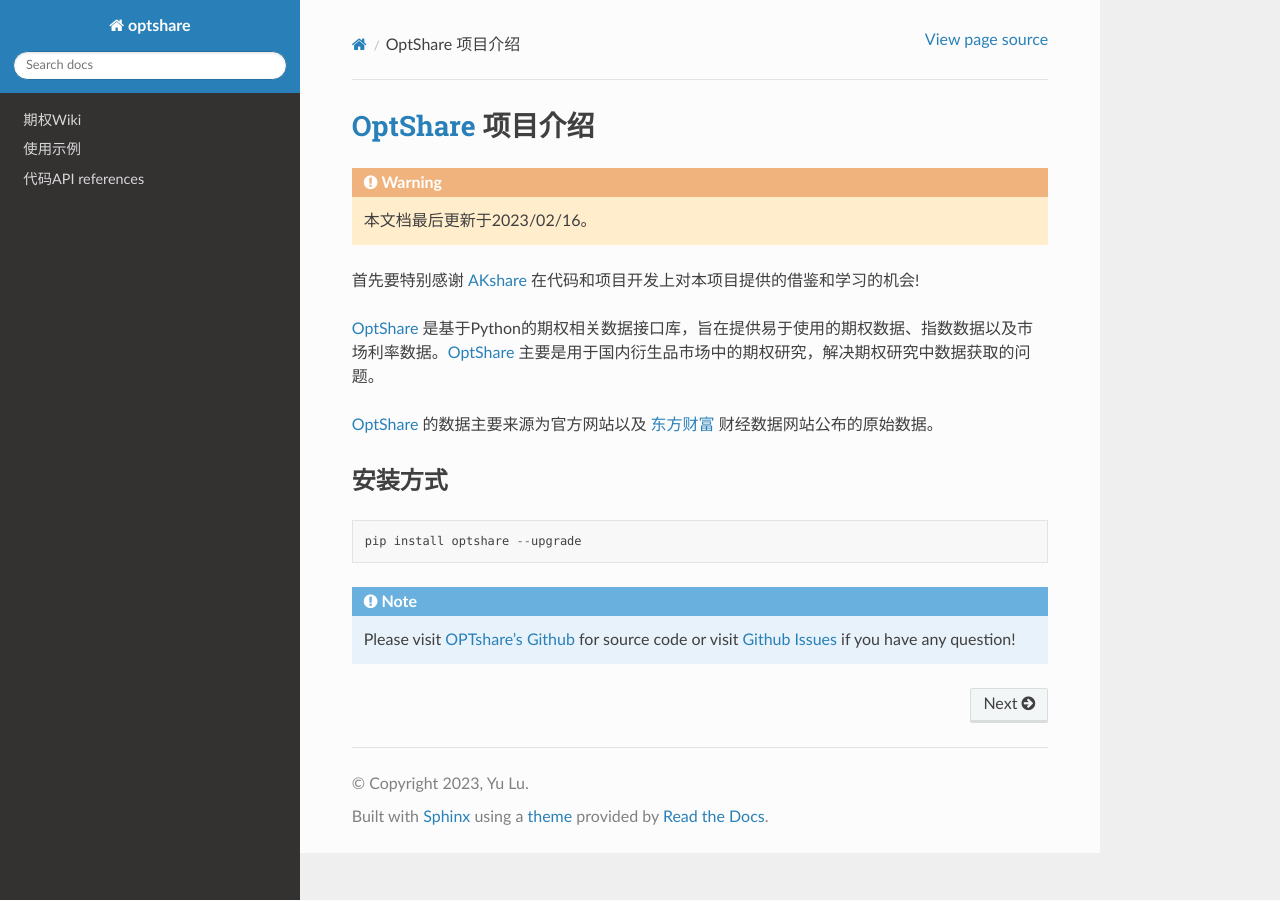
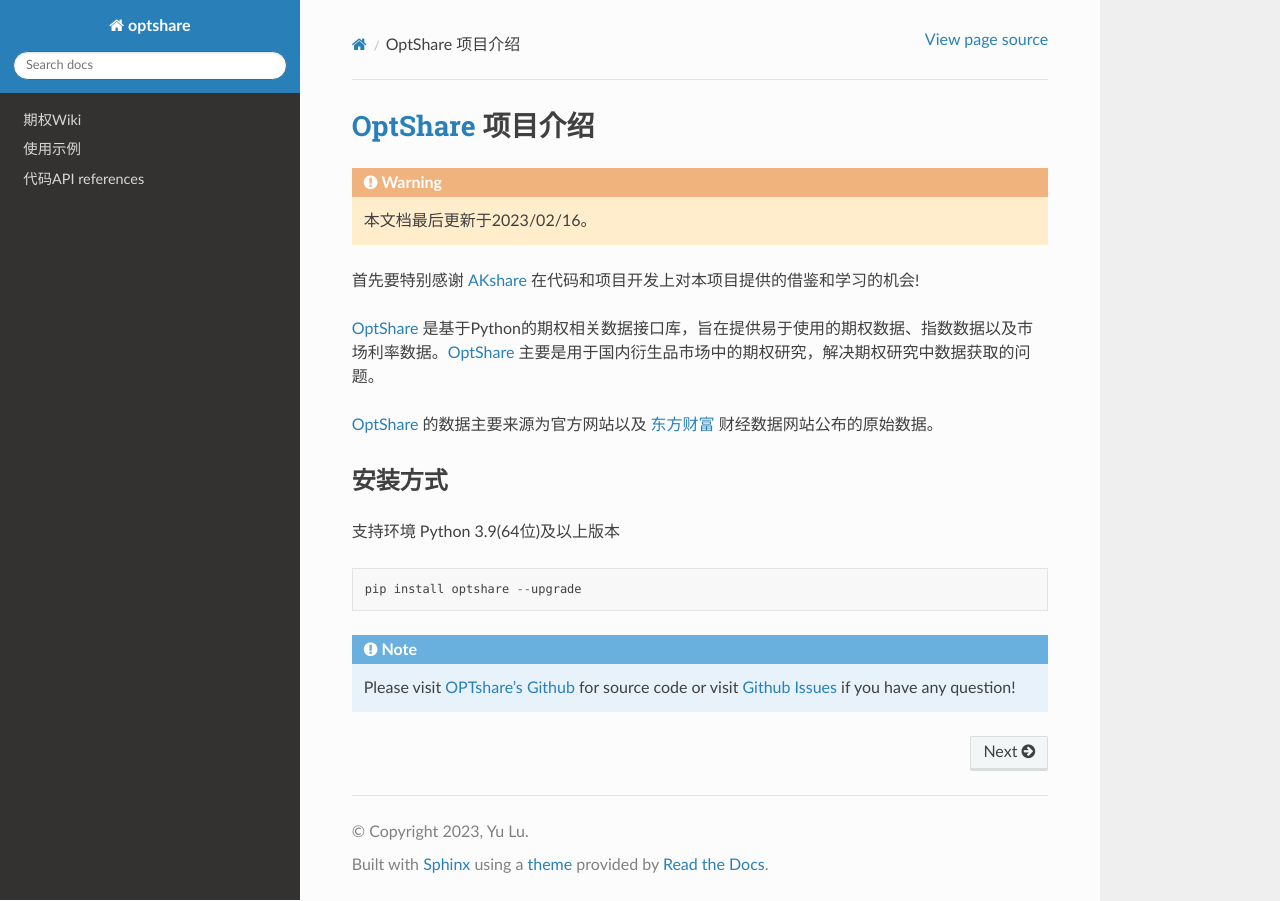
Before and after one commit to yulu0131/optshare, a Sphinx documentation site: the page built from docs/source/index.rst, in a window 1280 px wide. Built offline with Sphinx 7.4.7 and the Read the Docs theme 2.0.0, drawn with Linux system fonts in a browser that asks for light colours.

Commit message:
change environment requires for python 3.9

```diff
--- a/docs/source/index.rst
+++ b/docs/source/index.rst
@@ -23,6 +23,8 @@
 安装方式
 ==================
 
+支持环境 Python 3.9(64位)及以上版本
+
 .. code-block::
 
    pip install optshare --upgrade
```
Also changed, not shown: README.md (+1 -1 lines).
